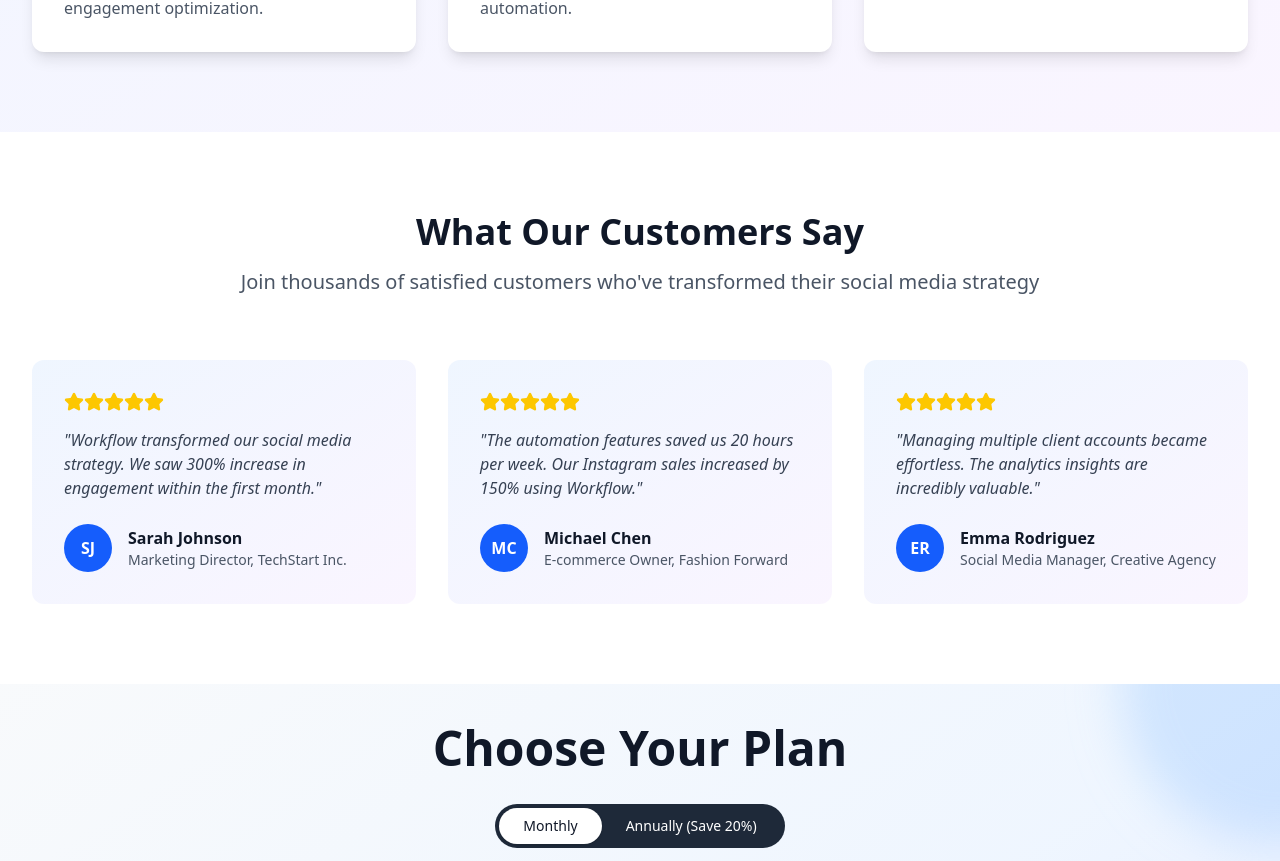
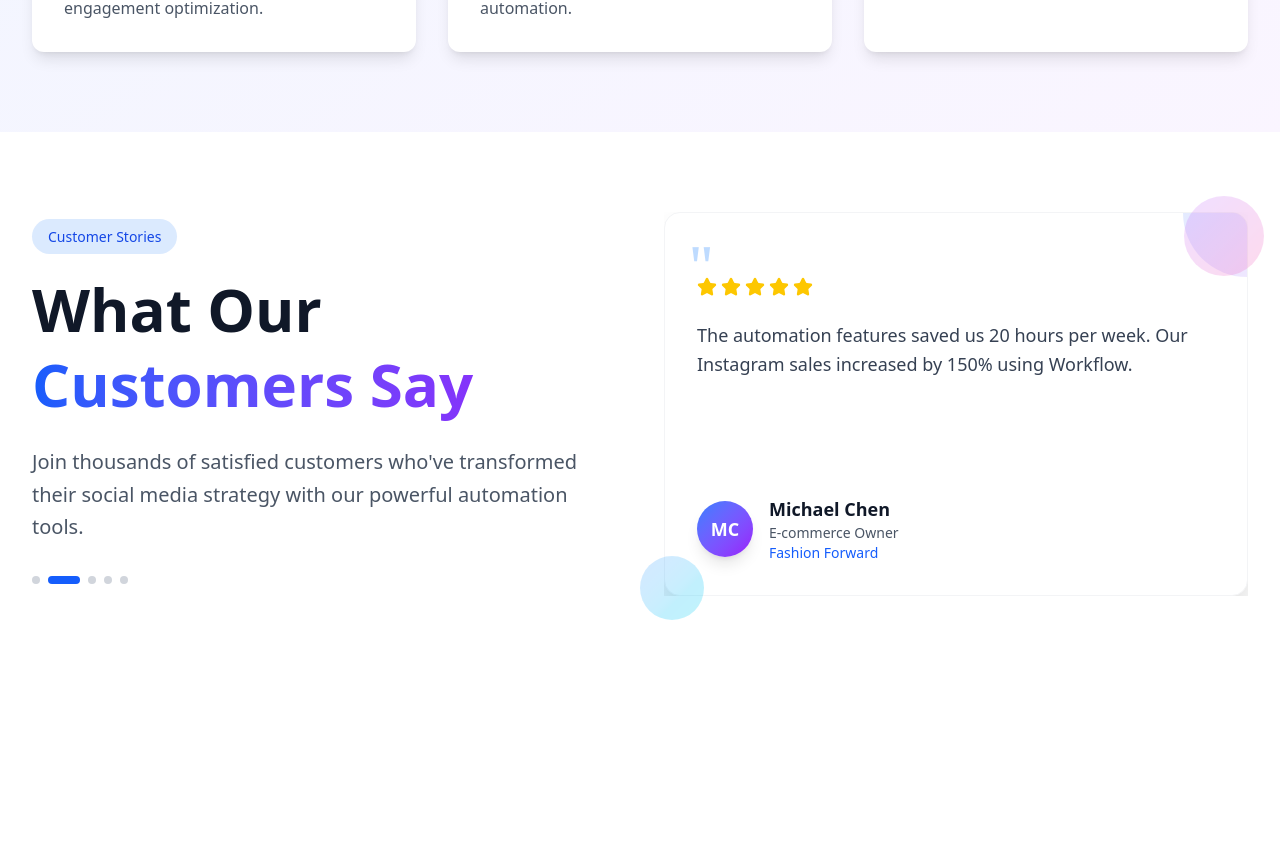
Before and after one commit to saikatwebdev/WorkFlow, a React (Vite) app in the folder work-flow/: page / in a window 1280 px wide. Shown: the part 1936-2797 px from the top of the page. Built offline with nearby package versions, Linux system fonts and the light colour scheme.

Commit message:
added testimonials animations

```diff
--- a/work-flow/src/components/Hero.jsx
+++ b/work-flow/src/components/Hero.jsx
@@ -27,7 +27,7 @@ const HeroSection = () => {
         </div>
 
         <h1 className="text-4xl md:text-6xl font-bold text-gray-900 mb-6">
-          Transform Your Social Media with{" "}
+          Transform Your Social Media with AI{" "}
           <span className="text-transparent bg-clip-text bg-gradient-to-r from-blue-600 to-blue-600">
             AI Automation
           </span>
--- a/work-flow/src/components/Testimonials.jsx
+++ b/work-flow/src/components/Testimonials.jsx
@@ -1,4 +1,4 @@
-import React from "react";
+import React, { useState, useEffect } from "react";
 import { Star } from "lucide-react";
 
 const testimonials = [
@@ -29,54 +29,142 @@ const testimonials = [
     rating: 5,
     avatar: "ER",
   },
+  {
+    name: "David Park",
+    role: "Startup Founder",
+    company: "InnovateLab",
+    content:
+      "The ROI we've seen from Workflow is incredible. Our social media campaigns are now 5x more effective.",
+    rating: 5,
+    avatar: "DP",
+  },
+  {
+    name: "Lisa Wang",
+    role: "Content Creator",
+    company: "Creative Studios",
+    content:
+      "As a content creator, Workflow helps me maintain consistency across all platforms. Game-changer!",
+    rating: 5,
+    avatar: "LW",
+  },
 ];
 
 const Testimonials = () => {
+  const [currentIndex, setCurrentIndex] = useState(0);
+  const [isAnimating, setIsAnimating] = useState(false);
+
+  useEffect(() => {
+    const interval = setInterval(() => {
+      setIsAnimating(true);
+      setTimeout(() => {
+        setCurrentIndex((prevIndex) => (prevIndex + 1) % testimonials.length);
+        setIsAnimating(false);
+      }, 300);
+    }, 4000);
+
+    return () => clearInterval(interval);
+  }, []);
+
+  const currentTestimonial = testimonials[currentIndex];
+
   return (
-    <section id="testimonials" className="py-20 bg-white">
+    <section className="py-20 bg-white dark:from-gray-900 dark:to-blue-900 min-h-screen">
       <div className="max-w-7xl mx-auto px-4 sm:px-6 lg:px-8">
-        <div className="text-center mb-16">
-          <h2 className="text-3xl md:text-4xl font-bold text-gray-900 mb-4">
-            What Our Customers Say
+        <div className="grid lg:grid-cols-2 gap-12 items-center">
+          {/* Left side - Header */}
+          <div className="space-y-6">
+            <div className="inline-block">
+              <span className="px-4 py-2 bg-blue-100 dark:bg-blue-900 text-blue-700 dark:text-blue-300 rounded-full text-sm font-medium">
+                Customer Stories
+              </span>
+            </div>
+            <h2 className="text-4xl md:text-5xl lg:text-6xl font-bold text-gray-900 dark:text-white leading-tight">
+              What Our
+              <span className="block bg-gradient-to-r from-blue-600 to-purple-600 bg-clip-text text-transparent">
+                Customers Say
+              </span>
             </h2>
-          <p className="text-xl text-gray-600">
+            <p className="text-xl text-gray-600 dark:text-gray-300 leading-relaxed">
               Join thousands of satisfied customers who've transformed their
-            social media strategy
+              social media strategy with our powerful automation tools.
+            </p>
+
+            {/* Progress indicators */}
+            <div className="flex space-x-2 mt-8">
+              {testimonials.map((_, index) => (
+                <div
+                  key={index}
+                  className={`h-2 rounded-full transition-all duration-500 ${
+                    index === currentIndex
+                      ? 'w-8 bg-blue-600 dark:bg-blue-400'
+                      : 'w-2 bg-gray-300 dark:bg-gray-600'
+                  }`}
+                />
+              ))}
+            </div>
+          </div>
+
+          {/* Right side - Testimonials */}
+          <div className="relative">
+            <div className="relative h-96 overflow-hidden">
+              <div
+                className={`absolute inset-0 transition-all duration-500 ease-in-out ${
+                  isAnimating
+                    ? 'transform translate-y-full opacity-0'
+                    : 'transform translate-y-0 opacity-100'
+                }`}
+              >
+                <div className="bg-white dark:bg-gray-800 rounded-2xl p-8 shadow-2xl border border-gray-100 dark:border-gray-700 h-full flex flex-col justify-between relative overflow-hidden">
+                  {/* Background decoration */}
+                  <div className="absolute top-0 right-0 w-32 h-32 bg-gradient-to-br from-blue-400/20 to-purple-400/20 rounded-full -translate-y-16 translate-x-16"></div>
+
+                  {/* Quote icon */}
+                  <div className="absolute top-6 left-6 text-6xl text-blue-200 dark:text-blue-800 font-serif leading-none">
+                    "
+                  </div>
+
+                  <div className="relative z-10">
+                    {/* Stars */}
+                    <div className="flex items-center mb-6 mt-8">
+                      {[...Array(currentTestimonial.rating)].map((_, i) => (
+                        <Star
+                          key={i}
+                          className="w-5 h-5 text-yellow-400 fill-current mr-1"
+                        />
+                      ))}
+                    </div>
+
+                    {/* Content */}
+                    <p className="text-gray-700 dark:text-gray-300 text-lg leading-relaxed mb-8 font-medium">
+                      {currentTestimonial.content}
                     </p>
                   </div>
 
-        <div className="grid md:grid-cols-3 gap-8">
-          {testimonials.map((testimonial, index) => (
-            <div
-              key={index}
-              className="bg-gradient-to-br from-blue-50 to-purple-50 rounded-xl p-8 relative"
-            >
-              <div className="flex items-center mb-4">
-                {[...Array(testimonial.rating)].map((_, i) => (
-                  <Star
-                    key={i}
-                    className="w-5 h-5 text-yellow-400 fill-current"
-                  />
-                ))}
-              </div>
-              <p className="text-gray-700 mb-6 italic">
-                "{testimonial.content}"
-              </p>
-              <div className="flex items-center">
-                <div className="w-12 h-12 bg-blue-600 rounded-full flex items-center justify-center text-white font-semibold mr-4">
-                  {testimonial.avatar}
+                  {/* Author */}
+                  <div className="flex items-center relative z-10">
+                    <div className="w-14 h-14 bg-gradient-to-br from-blue-500 to-purple-600 rounded-full flex items-center justify-center text-white font-bold text-lg mr-4 shadow-lg">
+                      {currentTestimonial.avatar}
                     </div>
                     <div>
-                  <h4 className="font-semibold text-gray-900">
-                    {testimonial.name}
+                      <h4 className="font-bold text-gray-900 dark:text-white text-lg">
+                        {currentTestimonial.name}
                       </h4>
-                  <p className="text-sm text-gray-600">
-                    {testimonial.role}, {testimonial.company}
+                      <p className="text-gray-600 dark:text-gray-400 text-sm">
+                        {currentTestimonial.role}
+                      </p>
+                      <p className="text-blue-600 dark:text-blue-400 text-sm font-medium">
+                        {currentTestimonial.company}
                       </p>
                     </div>
                   </div>
                 </div>
-          ))}
+              </div>
+            </div>
+
+            {/* Floating elements for visual interest */}
+            <div className="absolute -top-4 -right-4 w-20 h-20 bg-gradient-to-br from-purple-400 to-pink-400 rounded-full opacity-20 animate-pulse"></div>
+            <div className="absolute -bottom-6 -left-6 w-16 h-16 bg-gradient-to-br from-blue-400 to-cyan-400 rounded-full opacity-20 animate-pulse delay-1000"></div>
+          </div>
         </div>
       </div>
     </section>
--- a/work-flow/src/components/TextHoverEffect.jsx
+++ b/work-flow/src/components/TextHoverEffect.jsx
@@ -43,7 +43,7 @@ const TextHoverEffect = ({ text, duration = 0.5 }) => {
         <motion.radialGradient
           id="revealMask"
           gradientUnits="userSpaceOnUse"
-          r="50%"
+          r="20%"
           initial={maskPos}
           animate={maskPos}
           transition={{ duration, ease: 'easeOut' }}
--- /dev/null
+++ b/work-flow/src/components/ThemeToggle.jsx
@@ -0,0 +1,43 @@
+import React from "react";
+
+const ThemeToggle = ({ isDark, toggleTheme }) => {
+  return (
+    <button
+      onClick={toggleTheme}
+      className="p-2 rounded-full "
+      aria-label="Toggle Dark Mode"
+    >
+      {isDark ? (
+        // Moon icon for dark mode
+        <svg
+          xmlns="http://www.w3.org/2000/svg"
+          className="h-6 w-6 text-yellow-300"
+          viewBox="0 0 20 20"
+          fill="currentColor"
+        >
+          <path
+            d="M17.293 13.293a8 8 0 01-11.586-11.586 8.001 8.001 0 1011.586 11.586z"
+          />
+        </svg>
+      ) : (
+        // Sun icon for light mode
+        <svg
+          xmlns="http://www.w3.org/2000/svg"
+          className="h-6 w-6 text-yellow-500"
+          fill="none"
+          viewBox="0 0 24 24"
+          stroke="currentColor"
+          strokeWidth="2"
+        >
+          <path
+            strokeLinecap="round"
+            strokeLinejoin="round"
+            d="M12 3v1m0 16v1m8.66-13.66l-.71.71M4.05 19.95l-.7.7M21 12h-1M4 12H3m16.95 7.05l-.7-.7M4.05 4.05l-.7-.7M12 8a4 4 0 100 8 4 4 0 000-8z"
+          />
+        </svg>
+      )}
+    </button>
+  );
+};
+
+export default ThemeToggle;
--- a/work-flow/src/index.css
+++ b/work-flow/src/index.css
@@ -1 +1,13 @@
 @import "tailwindcss";
+
+@custom-variant dark (&:where([data-theme=dark], [data-theme=dark] *));
+
+@Theme {
+    --color-primary: #fff;
+    --color-primary-dark: #000;
+}
+
+
+html {
+    transition: background-color 0.3s ease-in-out, color 0.3s ease-in-out;
+}
--- a/work-flow/src/pages/WorkFlowLanding.jsx
+++ b/work-flow/src/pages/WorkFlowLanding.jsx
@@ -73,7 +73,6 @@ const WorkflowLanding = () => {
       <div className="w-full bg-white ">
         <TextHoverEffect text="WorkFlow"  duration={0.5} />
       </div>
-
       <Features />
       <Testimonials />
       <Pricing />
```
Also changed, not shown: work-flow/src/components/Navbar.jsx (+11 -2 lines). Lines whose indentation alone changed are shown as unchanged.
